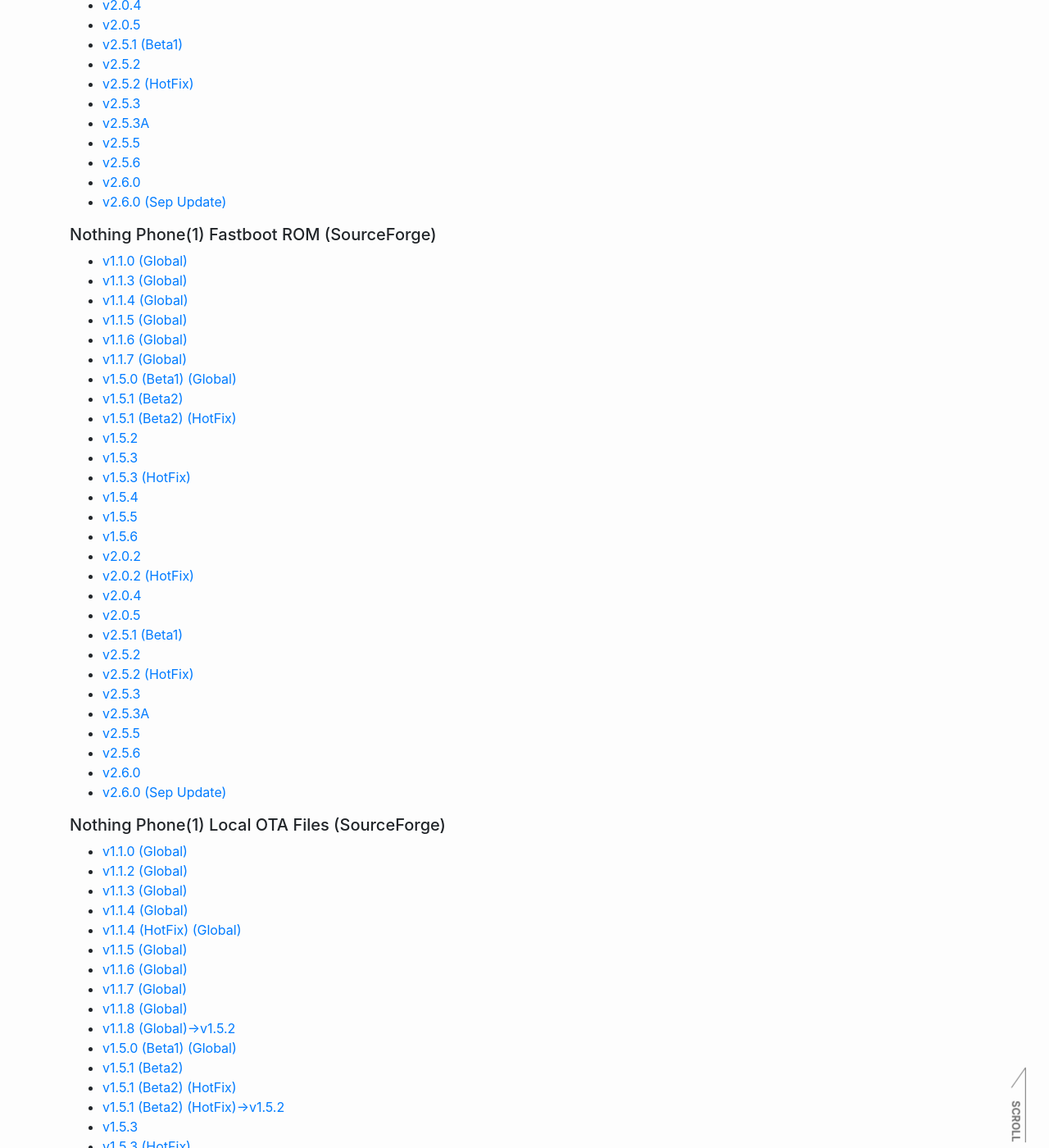
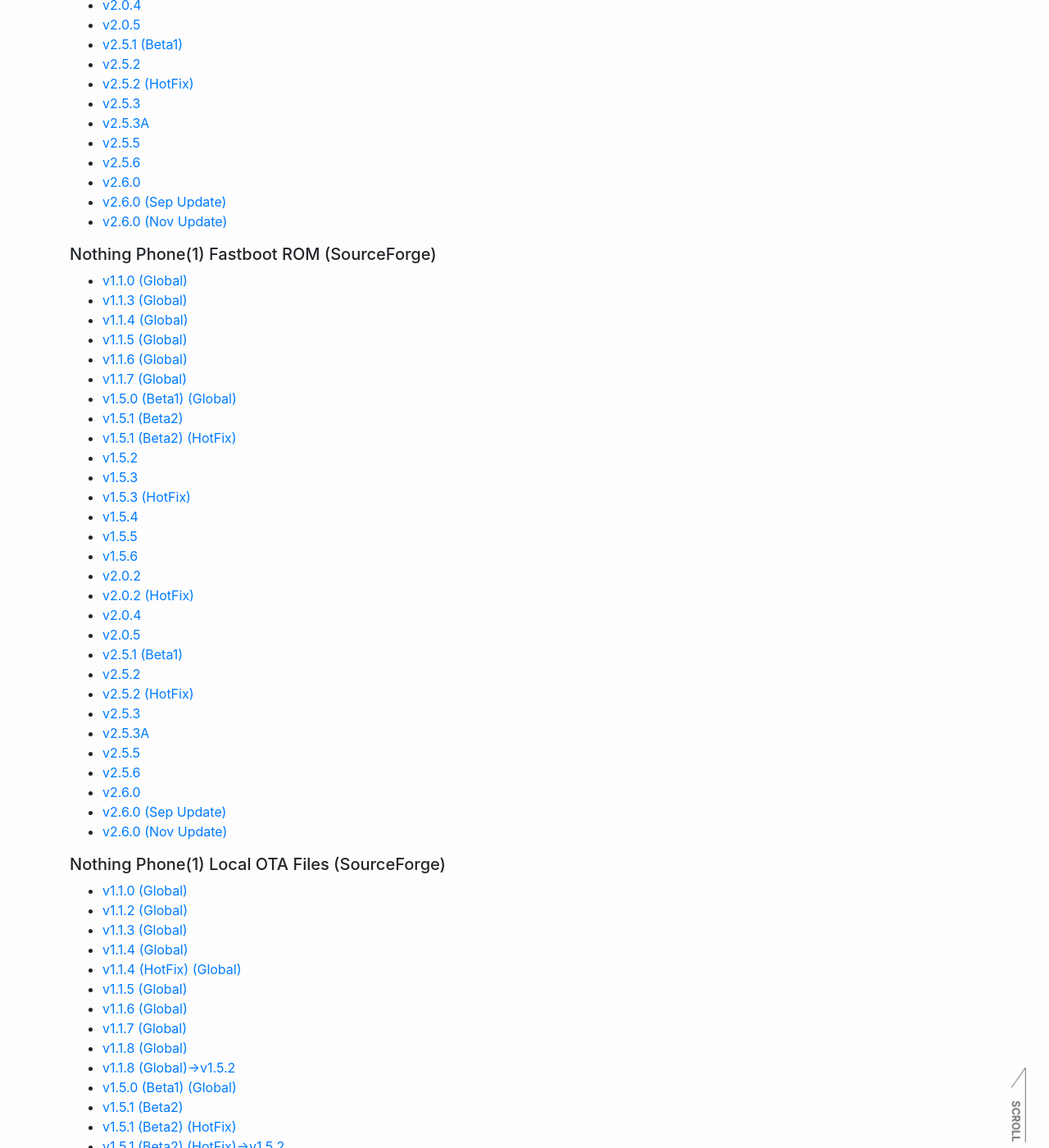
Before and after one commit to reindex-ot/reindex-ot.github.io, a Jekyll site: the page built from nothing.md, in a window 1280 px wide and 1400 px high, scrolled down 1286 px. Shown: the whole window at 82% size. Built offline with Jekyll 4.4.1, drawn with Linux system fonts in a browser that asks for light colours.

Commit message:
Update nothing.md
Signed-off-by: Re*Index. (ot_inc) <32851879+reindex-ot@users.noreply.github.com>

```diff
--- a/nothing.md
+++ b/nothing.md
@@ -42,6 +42,7 @@ If you don't do that, you'll get bricked. Okay?
 - [v2.5.6](https://github.com/reindex-ot/boot.img_repo/raw/main/nothing/phone1/Spacewar_boot_v2.5.6.zip)
 - [v2.6.0](https://github.com/reindex-ot/boot.img_repo/raw/main/nothing/phone1/Spacewar_boot_v2.6.0.zip)
 - [v2.6.0 (Sep Update)](https://github.com/reindex-ot/boot.img_repo/raw/main/nothing/phone1/Spacewar_boot_v2.6.0-240904-1634.zip)
+- [v2.6.0 (Nov Update)](https://github.com/reindex-ot/boot.img_repo/raw/main/nothing/phone1/Spacewar_boot_v2.6.0-241031-1818.zip)
 
 ##### Nothing Phone(1) Fastboot ROM (SourceForge)
 - [v1.1.0 (Global)](https://sourceforge.net/projects/nothingphone-1-rom/files/FastbootROM/Spacewar_FastbootROM_v1.1.0_Global.rar/download)
@@ -72,6 +73,7 @@ If you don't do that, you'll get bricked. Okay?
 - [v2.5.6](https://sourceforge.net/projects/nothingphone-1-rom/files/FastbootROM/Spacewar_FastbootROM_v2.5.6.7z/download)
 - [v2.6.0](https://sourceforge.net/projects/nothingphone-1-rom/files/FastbootROM/Spacewar_FastbootROM_v2.6.0.7z/download)
 - [v2.6.0 (Sep Update)](https://sourceforge.net/projects/nothingphone-1-rom/files/FastbootROM/Spacewar_FastbootROM_v2.6.0-240904-1634.7z/download)
+- [v2.6.0 (Nov Update)](https://sourceforge.net/projects/nothingphone-1-rom/files/FastbootROM/Spacewar_FastbootROM_v2.6.0-241031-1818.7z/download)
 
 ##### Nothing Phone(1) Local OTA Files (SourceForge)
 - [v1.1.0 (Global)](https://sourceforge.net/projects/nothingphone-1-rom/files/OTA/v1.0.2_to_v1.1.0.zip/download)
@@ -106,6 +108,7 @@ If you don't do that, you'll get bricked. Okay?
 - [v2.5.6](https://sourceforge.net/projects/nothingphone-1-rom/files/OTA/v2.5.5_to_v2.5.6.zip/download)
 - [v2.6.0](https://sourceforge.net/projects/nothingphone-1-rom/files/OTA/2.5.6_to_2.6.0.zip/download)
 - [v2.6.0 (Sep Update)](https://sourceforge.net/projects/nothingphone-1-rom/files/OTA/v2.6.0_to_v2.6.0%28sep%29.zip/download)
+- [v2.6.0 (Nov Update)](https://sourceforge.net/projects/nothingphone-1-rom/files/OTA/v2.6.0%28Sep%29_to_v2.6.0%28Nov%29.zip/download)
 
 ##### Nothing Phone(1) QFIL ROM
 ######  Required EDL Command or EDL Cable V1/V2
```
